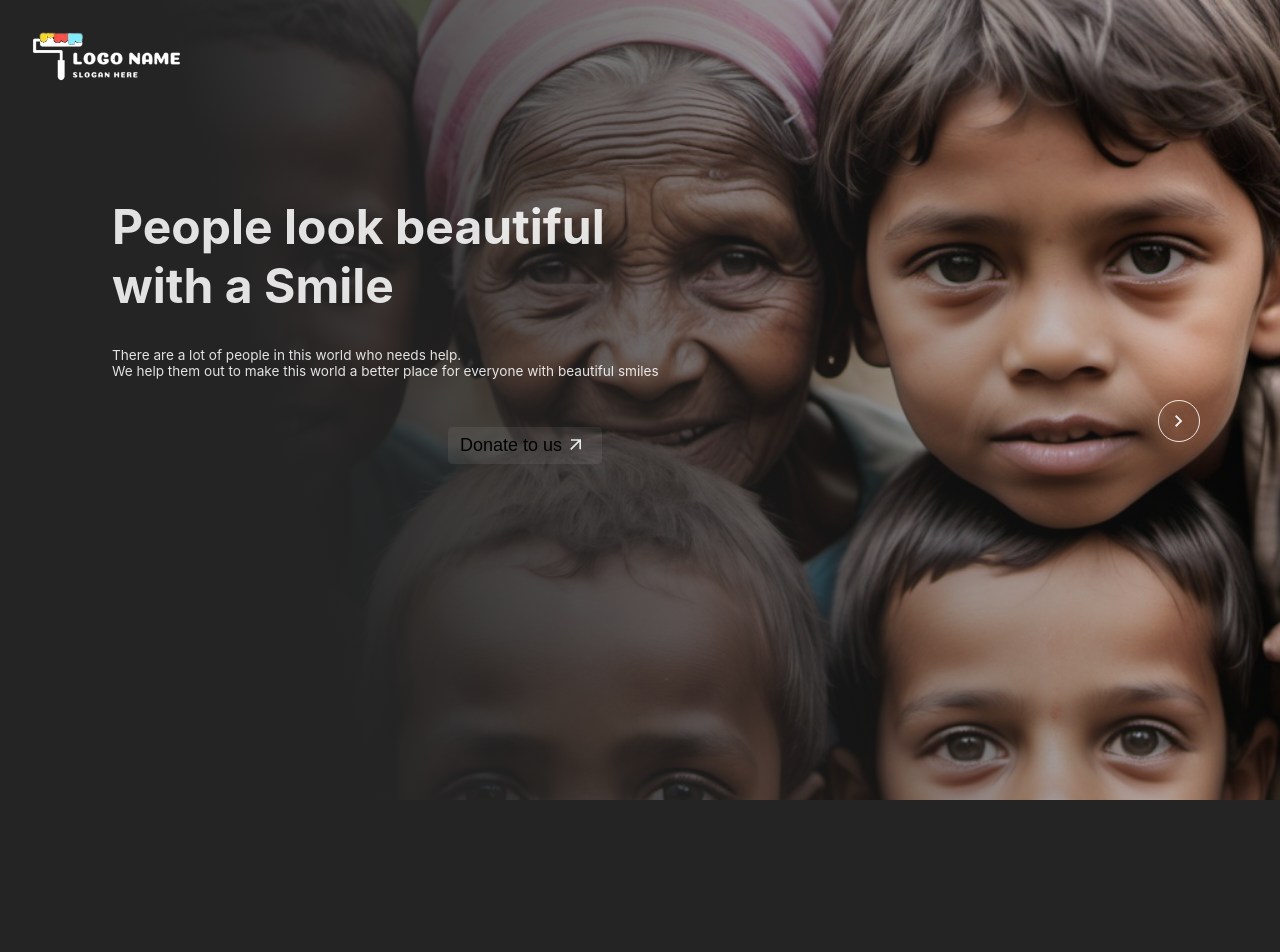
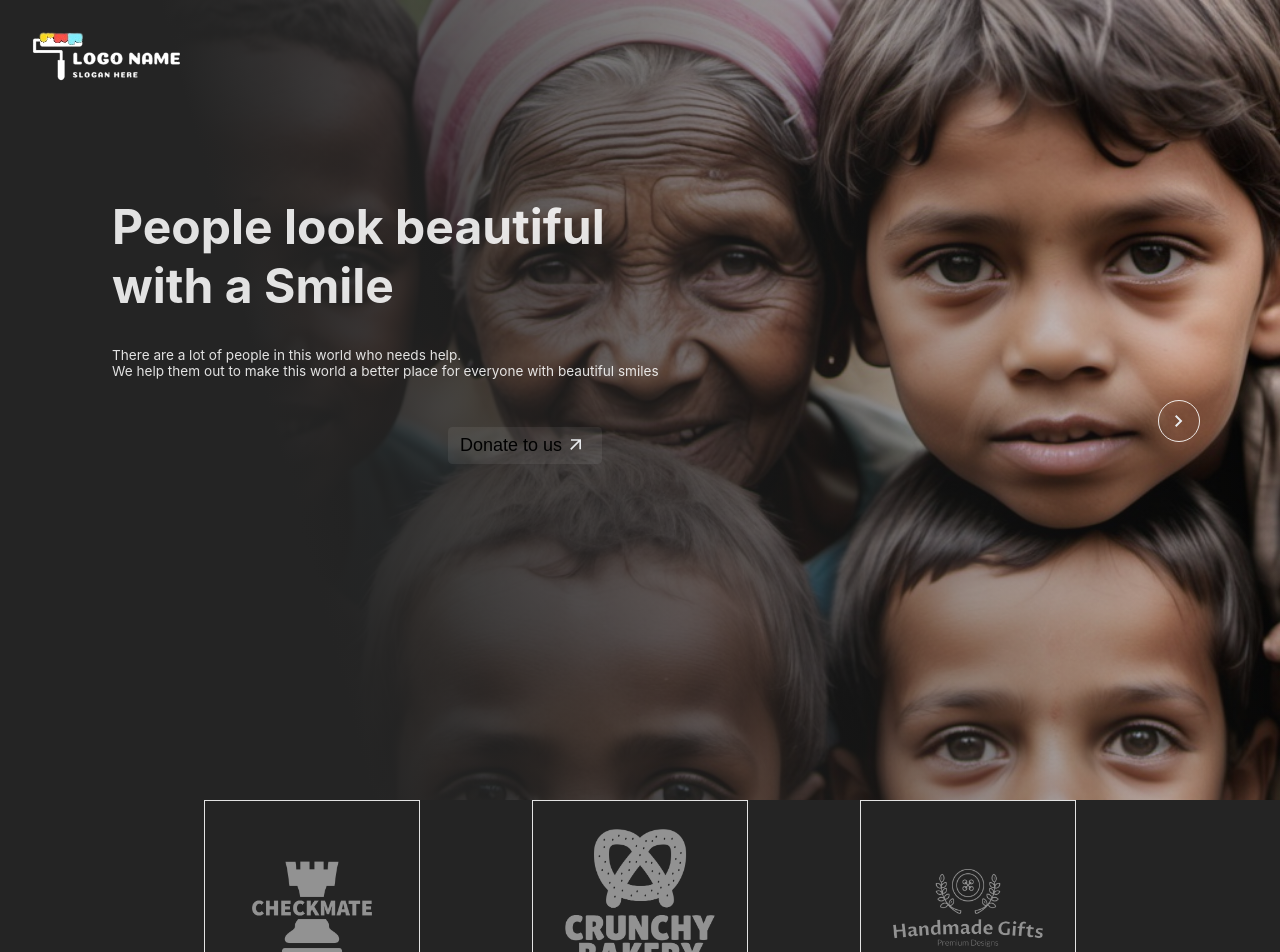
Before and after one commit to racha-coder/donation-website, a React (Vite) app: page / in a window 1280 px wide. Shown: the top 952 px of the page. Before the commit the page ends 800 px from the top, so only its background shows below. Built offline with nearby package versions, Linux system fonts and the light colour scheme.

Commit message:
changes made after adding testimonials section

```diff
--- a/index.html
+++ b/index.html
@@ -1,13 +1,17 @@
 <!doctype html>
 <html lang="en">
+
 <head>
   <meta charset="UTF-8" />
   <link rel="icon" type="image/svg+xml" href="/vite.svg" />
   <meta name="viewport" content="width=device-width, initial-scale=1.0" />
   <title>Donation Website</title>
+  <link rel="stylesheet" href="https://cdnjs.cloudflare.com/ajax/libs/font-awesome/6.6.0/css/all.min.css" />
 </head>
+
 <body>
   <div id="root"></div>
   <script type="module" src="/src/main.jsx"></script>
 </body>
+
 </html>
--- a/src/App.jsx
+++ b/src/App.jsx
@@ -1,11 +1,13 @@
 import React from 'react'
 import Hero from './components/Hero';
+import Testimonials from './components/Testimonials';
 
 const App = () => {
   return (
     <div>
       {/* Write your code here */}
       <Hero />
+      <Testimonials />
     </div>
   )
 }
--- a/src/CSS/Hero.css
+++ b/src/CSS/Hero.css
@@ -1,5 +1,4 @@
 .hero-header {
-    width: 100vw;
     height: 100vh;
     display: flex;
     flex-direction: column;
--- a/src/index.css
+++ b/src/index.css
@@ -12,3 +12,8 @@ body {
   display: flex;
   place-items: center;
 }
+
+
+img {
+  width: 100%;
+}
```
Lines whose indentation alone changed are shown as unchanged.
